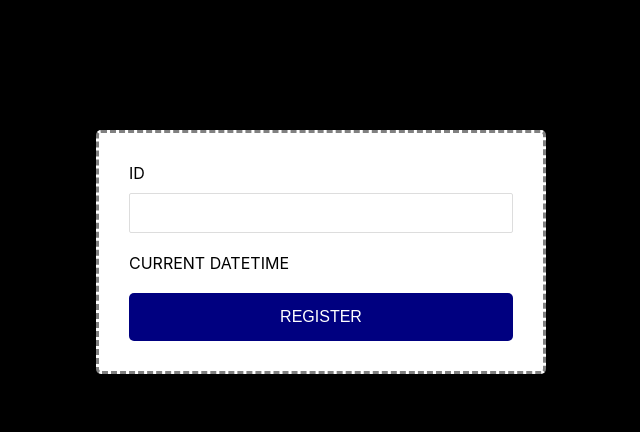
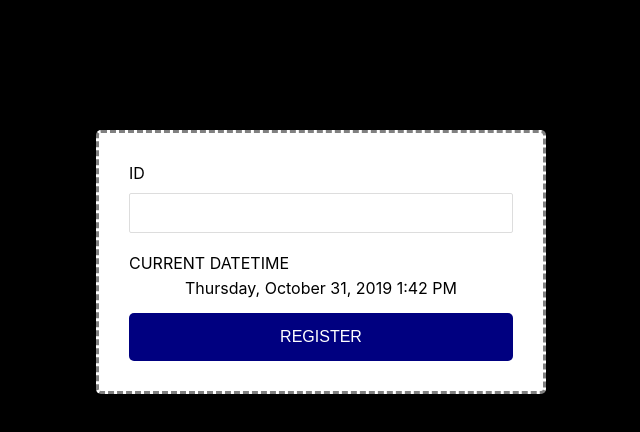
Before and after one commit to aalves17/ponto-hr, a React (Create React App) app in the folder frontend/: page / in a window 1280 px wide. Shown: the top 432 px of the page, without its empty margins (319-959 px from the left). Built offline with nearby package versions, Linux system fonts and the light colour scheme.

Commit message:
adding utils

```diff
--- a/frontend/src/App.css
+++ b/frontend/src/App.css
@@ -6,7 +6,6 @@
 }
 
 html, body{
-  /*ocupar tela inteira*/
   min-height:  100%;
 }
 
--- a/frontend/src/App.js
+++ b/frontend/src/App.js
@@ -4,13 +4,14 @@ import getCurrentDate from './utils/currentdate.js';
 
 function App() {
   const [id, setId] = useState();
+  const [datetime, setDatetime] = useState(getCurrentDate());
 
   function handleSubmit(){
 
   }
 
   function handleChange(){
-    console.log(getCurrentDate());
+
   }
 
   return (
@@ -21,7 +22,7 @@ function App() {
             <input type="text" name="id" value={id} onChange={handleChange}/>
 
             <label>CURRENT DATETIME</label>
-            <span align="center"></span>
+            <span align="center">{datetime}</span>
 
             <button type="submit">REGISTER</button>
           </form>
--- a/frontend/src/utils/currentdate.js
+++ b/frontend/src/utils/currentdate.js
@@ -1,7 +1,7 @@
 import moment from 'moment';
 
 const getCurrentDate = function(){
-    return moment().format('MMMM Do YYYY, h:mm:ss a');
+    return moment().format('LLLL');
 }
 
 export default getCurrentDate;
```
